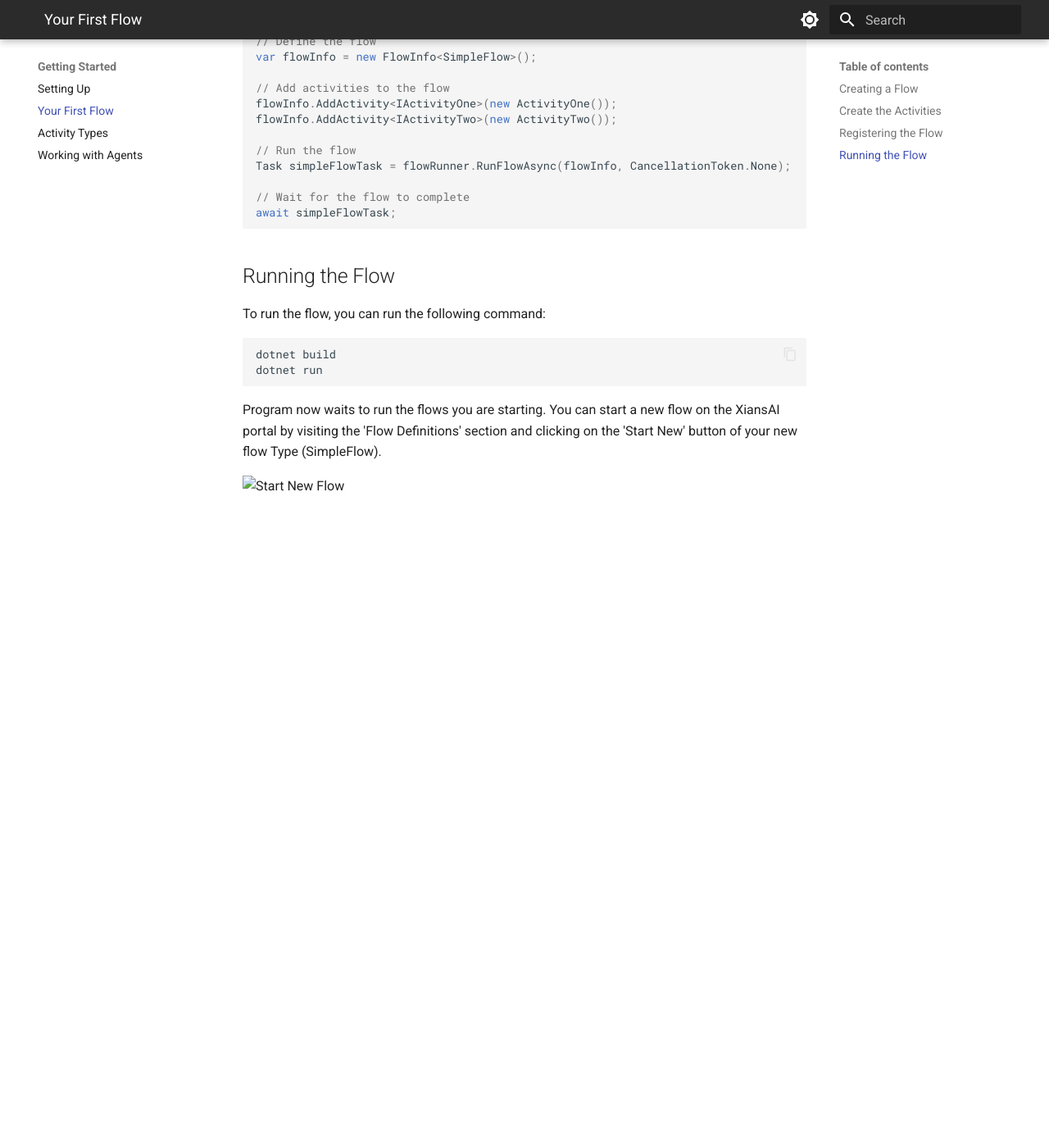
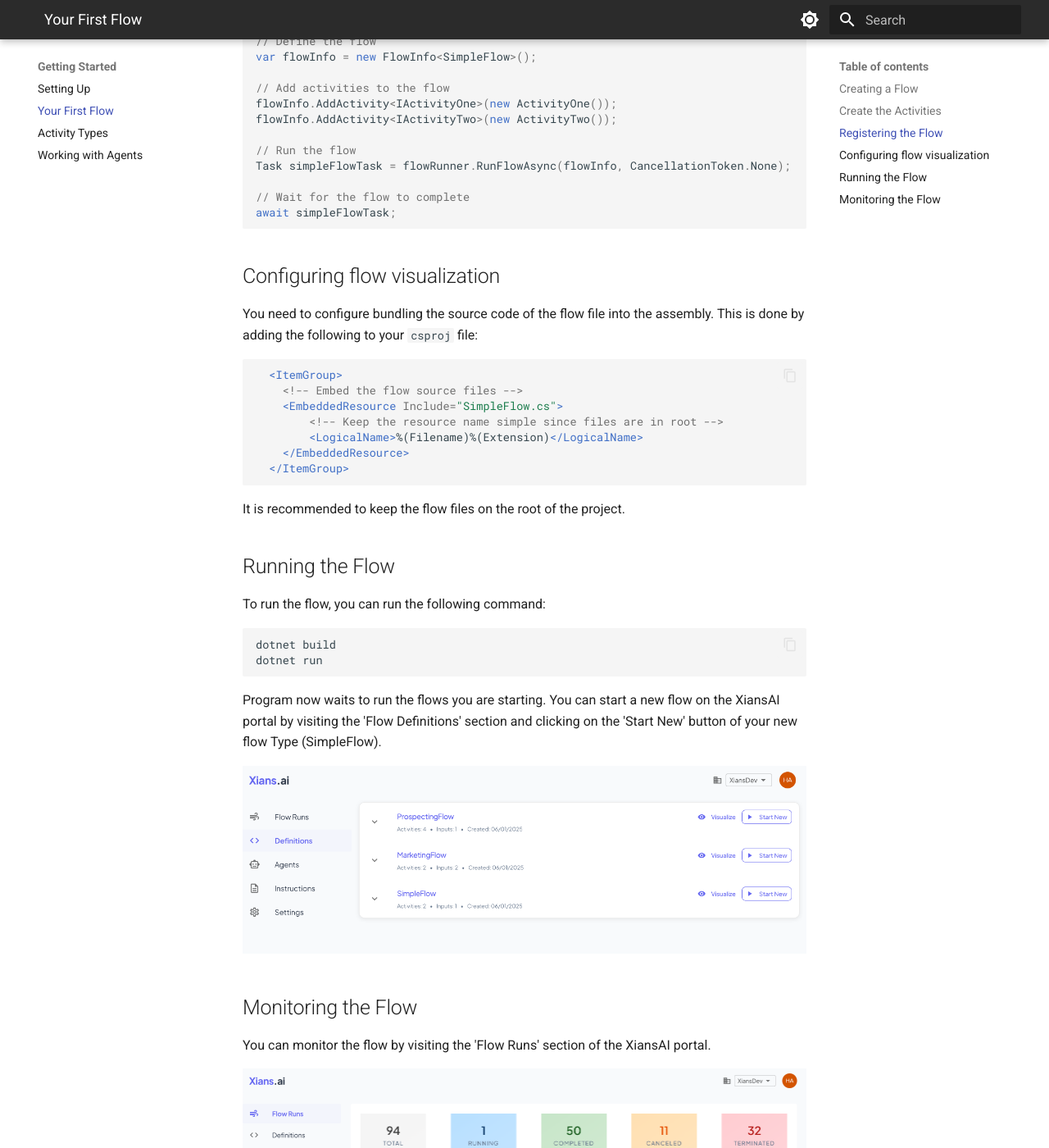
Before and after one commit to XiansAiPlatform/XiansAi.Website, an MkDocs documentation site: the page built from docs/getting-started/first-flow.md, in a window 1280 px wide and 1400 px high, scrolled down 2226 px. Shown: the whole window at 82% size. Built offline with MkDocs 1.6.1 and Material for MkDocs 9.7.7, drawn with Linux system fonts in a browser that asks for light colours; before the commit the page ends 2856 px from its top, so only the background shows below that; some of the changed text lies outside the part shown.

Commit message:
doc changes

````diff
--- a/docs/getting-started/first-flow.md
+++ b/docs/getting-started/first-flow.md
@@ -2,7 +2,7 @@
 
 ## Creating a Flow
 
-You can create a new flow by creating a new class that inherits from `BaseFlow`. This is the simplest way to create a flow. if you want to create a more complex flows that uses `Instructions` or `Docker Agent`, you can use different base classes as we will see in the next sections.
+You can create a new flow by creating a new class that inherits from `XiansAi.Flow.FlowBase`. This is the simplest way to create a flow. if you want to create a more complex flows that uses `Instructions` or `Docker Agent`, you can use different base classes as we will see in the next sections.
 
 `SimpleFlow.cs >`
 
@@ -110,6 +110,22 @@ await simpleFlowTask;
 
 ```
 
+## Configuring flow visualization
+
+You need to configure bundling the source code of the flow file into the assembly. This is done by adding the following to your `csproj` file:
+
+```xml
+  <ItemGroup>
+    <!-- Embed the flow source files -->
+    <EmbeddedResource Include="SimpleFlow.cs">
+        <!-- Keep the resource name simple since files are in root -->
+        <LogicalName>%(Filename)%(Extension)</LogicalName>
+    </EmbeddedResource>
+  </ItemGroup>
+```
+
+It is recommended to keep the flow files on the root of the project.
+
 ## Running the Flow
 
 To run the flow, you can run the following command:
@@ -122,3 +138,20 @@ dotnet run
 Program now waits to run the flows you are starting. You can start a new flow on the XiansAI portal by visiting the 'Flow Definitions' section and clicking on the 'Start New' button of your new flow Type (SimpleFlow).
 
 ![Start New Flow](../images/start-new-flow.png)
+
+## Monitoring the Flow
+
+You can monitor the flow by visiting the 'Flow Runs' section of the XiansAI portal.
+
+![Flow Runs](../images/flow-runs.png)
+
+You can see the flow run details by clicking on the flow run id. For activities, you are able to see details such as:
+
+- Activity Inputs
+- Activity Outputs
+- Activity Start Time
+- Activity End Time
+- Activity Instructions
+- Activity Agents
+
+![Flow Run Details](../images/flow-run-details.png)
````
Also changed, not shown: other parts of docs/getting-started/first-flow.md (+1 -1 lines), docs/index.md (+66 -44 lines), docs/images/flow-run-details.png (added), docs/images/flow-runs.png (added), docs/images/start-new-flow.png (added).
